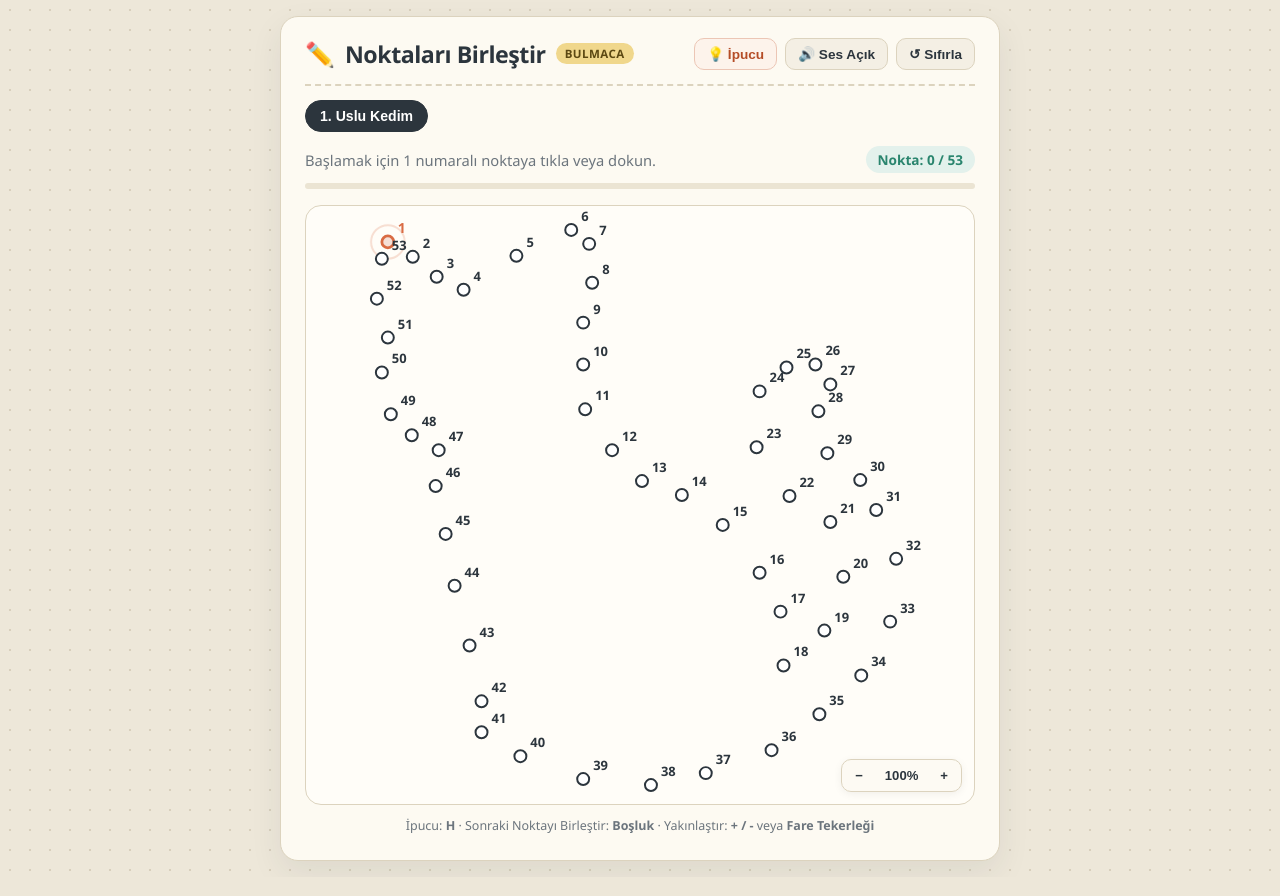
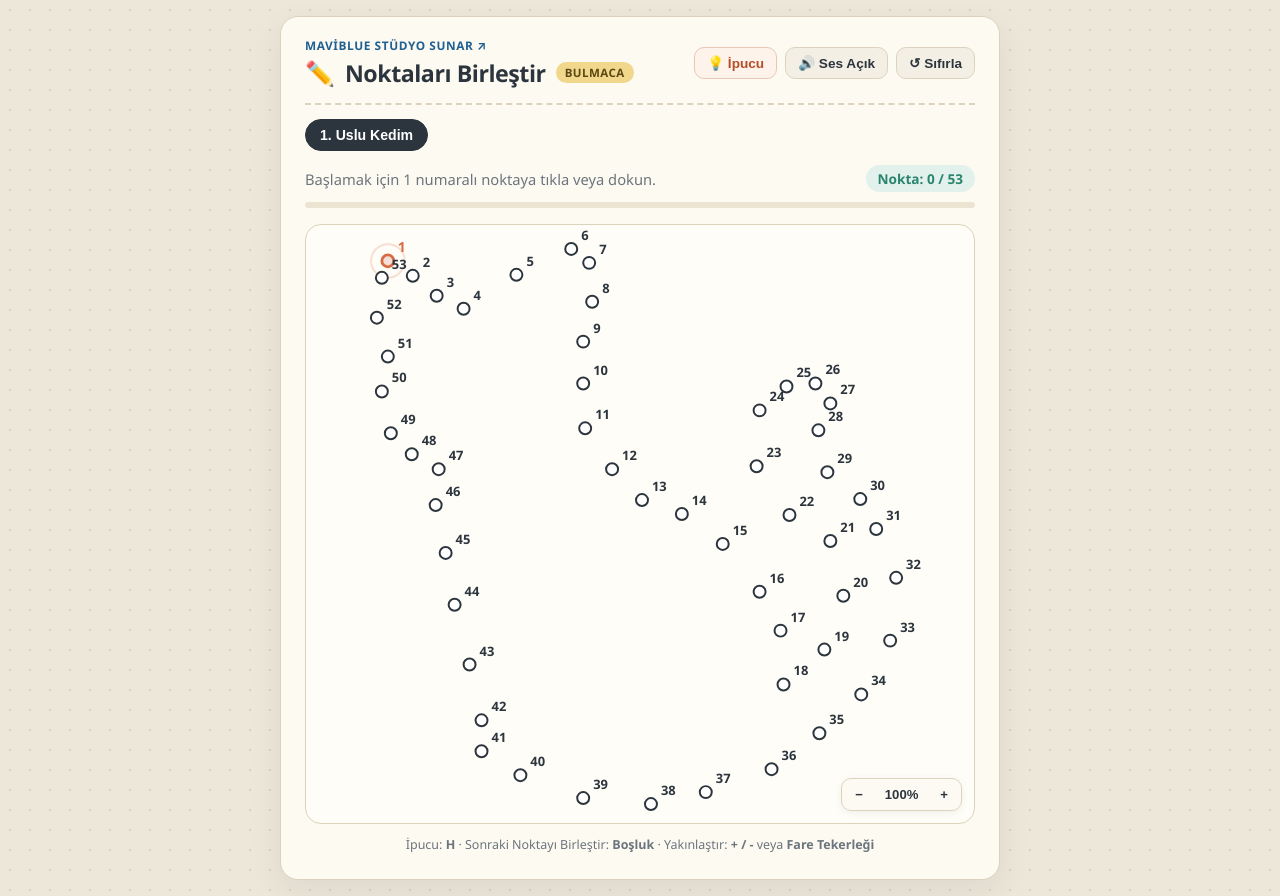
Before and after one commit to bilgenotlar/NoktaSanat, a plain HTML site: page index.html in a window 1280 px wide. Drawn offline with Linux system fonts and the light colour scheme.

Commit message:
Add files via upload

```diff
--- a/index.html
+++ b/index.html
@@ -3,7 +3,7 @@
 <head>
   <meta charset="UTF-8" />
   <meta name="viewport" content="width=device-width, initial-scale=1.0, maximum-scale=1.0, user-scalable=no" />
-  <title>Noktaları Birleştir</title>
+  <title>Noktaları Birleştir — MaviBlue Stüdyo</title>
   <style>
     :root {
       --bg-desk: #ede7d9;
@@ -14,6 +14,7 @@
       --accent: #d96b43;
       --accent-soft: #f5dfd6;
       --success: #2a856e;
+      --studio-blue: #1e6091;
     }
 
     * {
@@ -54,6 +55,31 @@
       gap: 12px;
       padding-bottom: 14px;
       border-bottom: 2px dashed var(--paper-border);
+    }
+
+    .brand-wrapper {
+      display: flex;
+      flex-direction: column;
+      gap: 3px;
+    }
+
+    .studio-link {
+      display: inline-flex;
+      align-items: center;
+      gap: 5px;
+      font-size: 0.74rem;
+      font-weight: 700;
+      letter-spacing: 0.05em;
+      text-transform: uppercase;
+      color: var(--studio-blue);
+      text-decoration: none;
+      width: fit-content;
+      transition: color 0.15s ease, transform 0.15s ease;
+    }
+
+    .studio-link:hover {
+      color: var(--accent);
+      text-decoration: underline;
     }
 
     .brand {
@@ -394,10 +420,15 @@
 <body>
   <div class="app-container">
     <header>
-      <div class="brand">
-        <span style="font-size: 1.5rem;">✏️</span>
-        <h1>Noktaları Birleştir</h1>
-        <span class="badge">BULMACA</span>
+      <div class="brand-wrapper">
+        <a href="https://maviblue.win" target="_blank" rel="noopener noreferrer" class="studio-link" title="maviblue.win sitesini ziyaret et">
+          MaviBlue Stüdyo Sunar ↗
+        </a>
+        <div class="brand">
+          <span style="font-size: 1.5rem;">✏️</span>
+          <h1>Noktaları Birleştir</h1>
+          <span class="badge">BULMACA</span>
+        </div>
       </div>
       <div class="controls">
         <button class="icon-btn hint-btn" id="btn-hint" title="Sıradaki noktayı göster (Kısayol: H)">💡 İpucu</button>
@@ -462,7 +493,6 @@
     let completedTitles = new Set();
     let audioCtx = null;
 
-    // Yakınlaştırma (Zoom & Pan) değişkenleri
     let zoomScale = 1;
     let panX = 0;
     let panY = 0;
@@ -486,7 +516,6 @@
     const emptyDesc = document.getElementById('empty-desc');
     const zoomResetBtn = document.getElementById('zoom-reset');
 
-    // Kayıtlı ilerlemeyi yükle
     function loadProgress() {
       try {
         const saved = localStorage.getItem(STORAGE_KEY);
@@ -529,7 +558,6 @@
     }
 
     function applyTransform() {
-      // Sınırları koru
       const maxPan = (zoomScale - 1) * 300;
       panX = Math.max(-maxPan, Math.min(maxPan, panX));
       panY = Math.max(-maxPan, Math.min(maxPan, panY));
@@ -729,7 +757,7 @@
       radarRing.setAttribute('cx', target.x);
       radarRing.setAttribute('cy', target.y);
       radarRing.classList.remove('ping');
-      void radarRing.offsetWidth; // Animasyonu yeniden başlat
+      void radarRing.offsetWidth;
       radarRing.classList.add('ping');
 
       playTone(880, 'sine', 0.16, 0.07);
@@ -746,7 +774,6 @@
       renderTabs();
       playVictoryFanfare();
 
-      // Hem noktaları hem çizgileri ince ve silik hale getir
       const groups = dotsLayer.querySelectorAll('.dot-group');
       groups.forEach(g => g.classList.add('faded'));
       linesLayer.classList.add('faded');
@@ -781,7 +808,6 @@
       }
     }
 
-    // Tuval üzerinde kaydırma (Pan) ve çizim takibi
     svg.addEventListener('pointerdown', (e) => {
       if (zoomScale > 1 && !isDrawing) {
         isPanning = true;
@@ -832,7 +858,6 @@
       dragGuide.setAttribute('visibility', 'hidden');
     });
 
-    // Fare tekerleği ile yakınlaştırma
     document.getElementById('board-wrapper').addEventListener('wheel', (e) => {
       e.preventDefault();
       const delta = e.deltaY < 0 ? 0.25 : -0.25;
@@ -860,7 +885,6 @@
       startLevel(next);
     };
 
-    // Klavye kısayolları
     window.addEventListener('keydown', (e) => {
       if (e.target.tagName === 'INPUT' || e.target.tagName === 'TEXTAREA') return;
 
```
